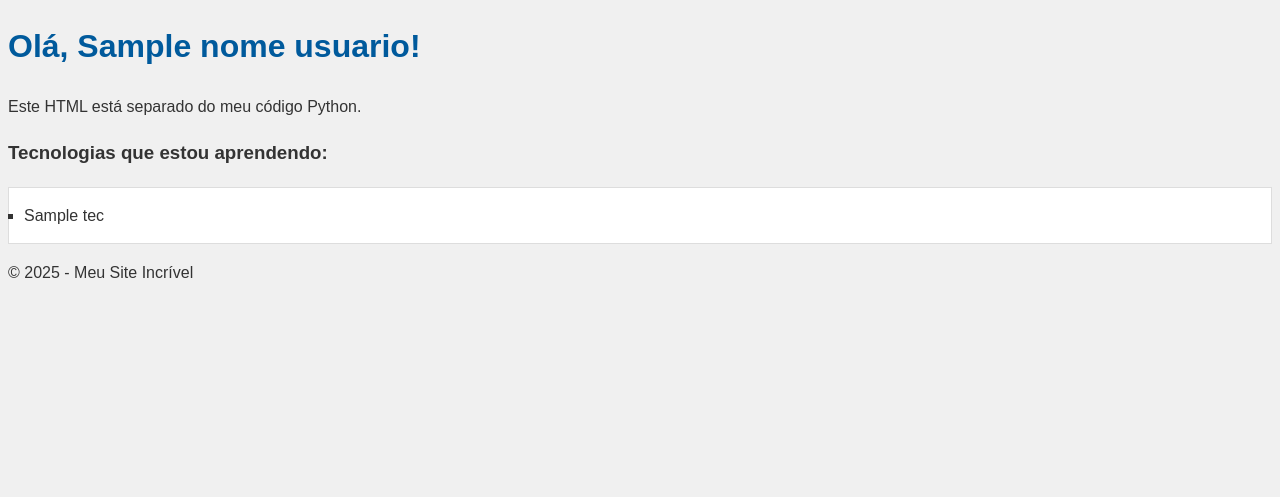
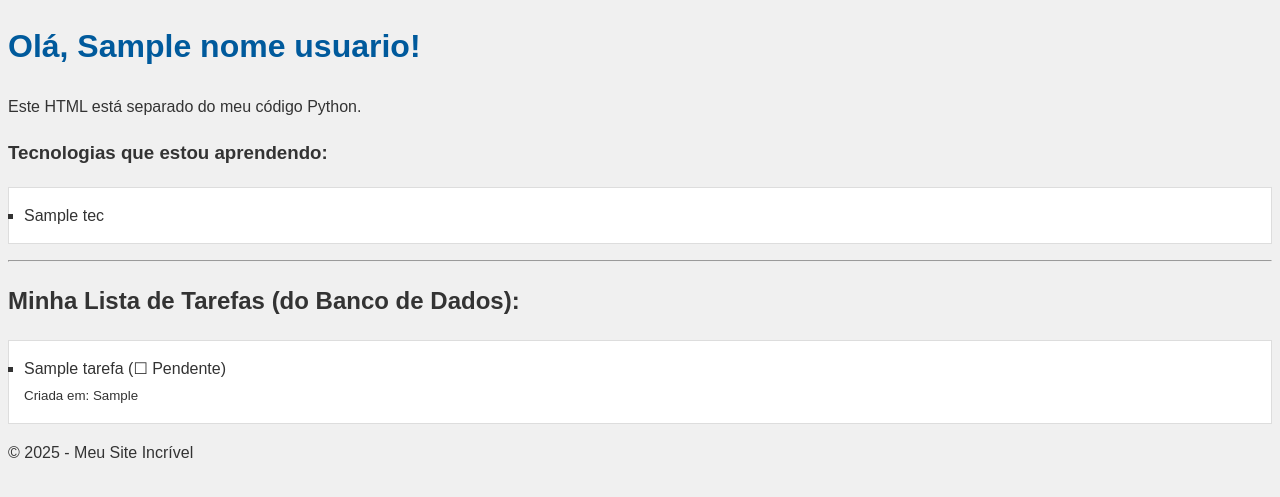
Before and after one commit to kauazin21/curso-softex-python-django, a Django app: template modulo_04/templates/home.html in a window 1280 px wide. Shown: the part 34-531 px from the top of the page. Run offline with Django 5.2, Linux system fonts and the light colour scheme; the template is opened without the code that fills it: most values are stand-ins (such as "Sample title", 1, 10 or a date in 2020).

Commit message:
alterações feitas para registrar o banco de dados

```diff
--- a/modulo_04/templates/home.html
+++ b/modulo_04/templates/home.html
@@ -18,4 +18,23 @@
     {% if nome_usuario == 'Júnior' %}
         <p>Este é um conteúdo especial para o Júnior!</p>
     {% endif %}
+
+    <hr> <h2>Minha Lista de Tarefas (do Banco de Dados):</h2>
+    <ul>
+        {% for tarefa in tarefas %}
+            <li>
+                {{ tarefa.titulo }}
+                {% if tarefa.concluida %}
+                    (✓ Concluída)
+                {% else %}
+                    (☐ Pendente)
+                {% endif %}
+                <br>
+                <small>Criada em: {{ tarefa.criada_em }}</small>
+            </li>
+        {% empty %}
+            <li>Você ainda não tem tarefas cadastradas.</li>
+        {% endfor %}
+    </ul>
+
 {% endblock %}
```
